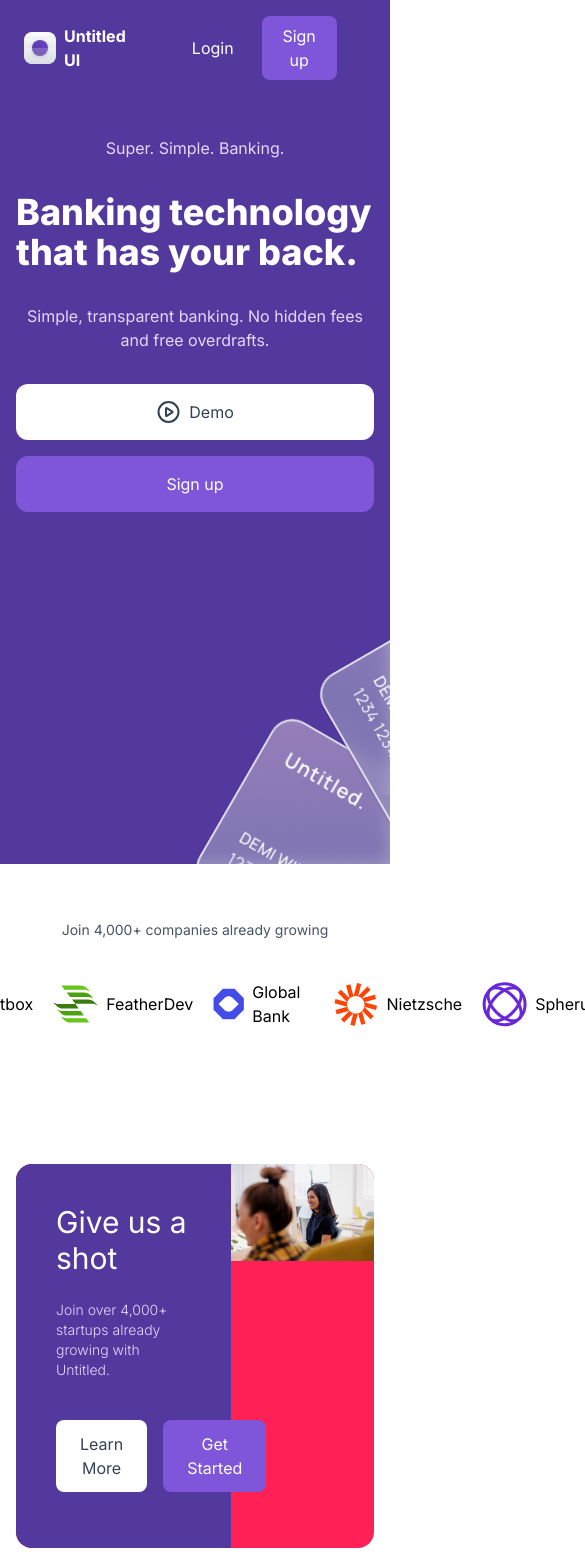
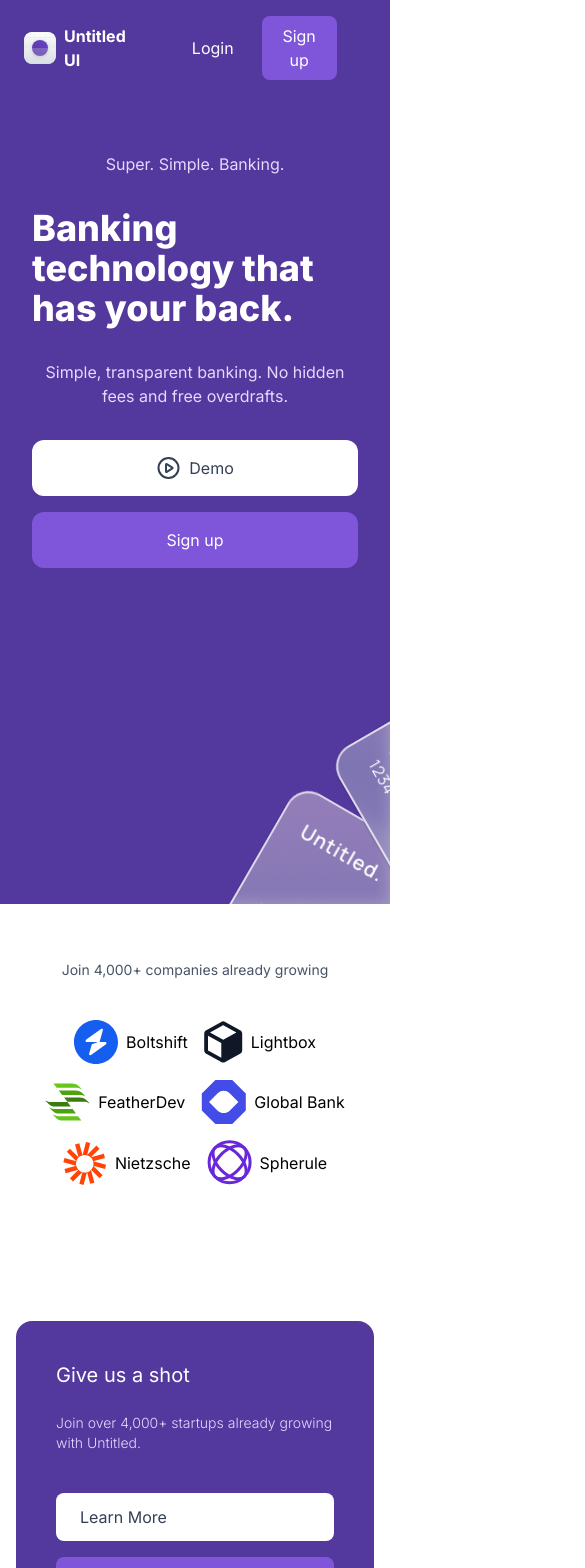
Before and after one commit to kazi331/untitled_ui, a React (Vite) app: page / in a window 390 px wide. Shown: the top 1568 px of the page, 585 px wide, since content can reach past the window. Built offline with nearby package versions, Linux system fonts and the light colour scheme.

Commit message:
hero section optimized for responsiveness

```diff
--- a/src/components/home/CTA.tsx
+++ b/src/components/home/CTA.tsx
@@ -1,13 +1,13 @@
 export default function CTA() {
   return (
     <div className="max-w-7xl mx-auto px-4 sm:px-6 lg:px-8 my-20">
-      <div className="flex rounded-2xl overflow-hidden bg-rose-500">
-        <div className="p-10 bg-brand flex flex-col justify-center w-3/5">
-          <p className="text-3xl text-white">Give us a shot</p>
+      <div className="flex flex-col md:flex-row rounded-2xl overflow-hidden">
+        <div className="p-10 sm:py-20 md:py-10 bg-brand flex flex-col justify-center w-full md:w-3/5">
+          <p className="text-xl sm:text-3xl text-white">Give us a shot</p>
           <p className="text-[#E9D7FE] text-sm font-light my-6">
             Join over 4,000+ startups already growing with Untitled.
           </p>
-          <div className="flex gap-4 my-4">
+          <div className="flex flex-col sm:flex-row gap-4 my-4">
             <button className="bg-white py-3 px-6 rounded-lg text-center text-[#344054] flex gap-2 cursor-pointer">
               Learn More
             </button>
@@ -16,9 +16,7 @@ export default function CTA() {
             </button>
           </div>
         </div>
-        <div className="w-2/5">
-          <img src="/cta.jpg" alt="" className="object-cover" />
-        </div>
+        <img src="/cta.jpg" alt="" className=" object-cover w-full md:w-2/5" />
       </div>
     </div>
   );
--- a/src/components/home/Companies.tsx
+++ b/src/components/home/Companies.tsx
@@ -26,7 +26,8 @@ export default function Companies() {
       <p className="text-sm text-[#475467] text-center mb-10">
         Join 4,000+ companies already growing
       </p>
-      <div className="flex gap-5 items-center justify-center">
+      {/* <div className="grid gap-4 grid-cols-2 sm:grid-cols-4 md:grid-cols-6 lg:grid-cols-8"> */}
+      <div className="flex gap-4 flex-wrap items-center justify-center">
         {companies.map((company) => (
           <div key={company.name} className="flex gap-2 items-center">
             <company.icon />
--- a/src/components/home/Hero.tsx
+++ b/src/components/home/Hero.tsx
@@ -5,11 +5,12 @@ export default function Hero() {
   return (
     <div className="bg-brand pt-10">
       <div className="max-w-7xl mx-auto px-4 sm:px-6 lg:px-8  overflow-hidden">
+        <div className="p-4 sm:p-10">
           <p className="text-[#E9D7FE] text-center">Super. Simple. Banking.</p>
-        <p className="text-4xl sm:text-5xl lg:text-7xl text-white font-extrabold sm:w-2/3  max-w-3xl mx-auto my-8 ">
+          <p className="text-4xl sm:text-5xl lg:text-7xl text-white font-extrabold  max-w-3xl mx-auto my-8 ">
             Banking technology that has your back.
           </p>
-        <p className="text-[#E9D7FE] text-center mx-auto sm:w-2/3  max-w-3xl">
+          <p className="text-[#E9D7FE] text-center mx-auto  max-w-3xl">
             Simple, transparent banking. No hidden fees and free overdrafts.
           </p>
           <div className="flex flex-col sm:flex-row gap-4 justify-center my-8">
@@ -23,5 +24,6 @@ export default function Hero() {
           <HeroCreditCards />
         </div>
       </div>
+    </div>
   );
 }
--- a/src/components/home/HeroCreditCards.tsx
+++ b/src/components/home/HeroCreditCards.tsx
@@ -3,7 +3,7 @@ import { cards, type Card } from "@/lib/dummy";
 export default function HeroCreditCards() {
   return (
     <div>
-      <div className="flex justify-center relative -my-36 h-[38rem]">
+      <div className="flex justify-center relative -mb-48 h-[30rem]">
         <div>
           {cards.map((card: Card, i: number) => {
             return (
```
Lines whose indentation alone changed are shown as unchanged.
